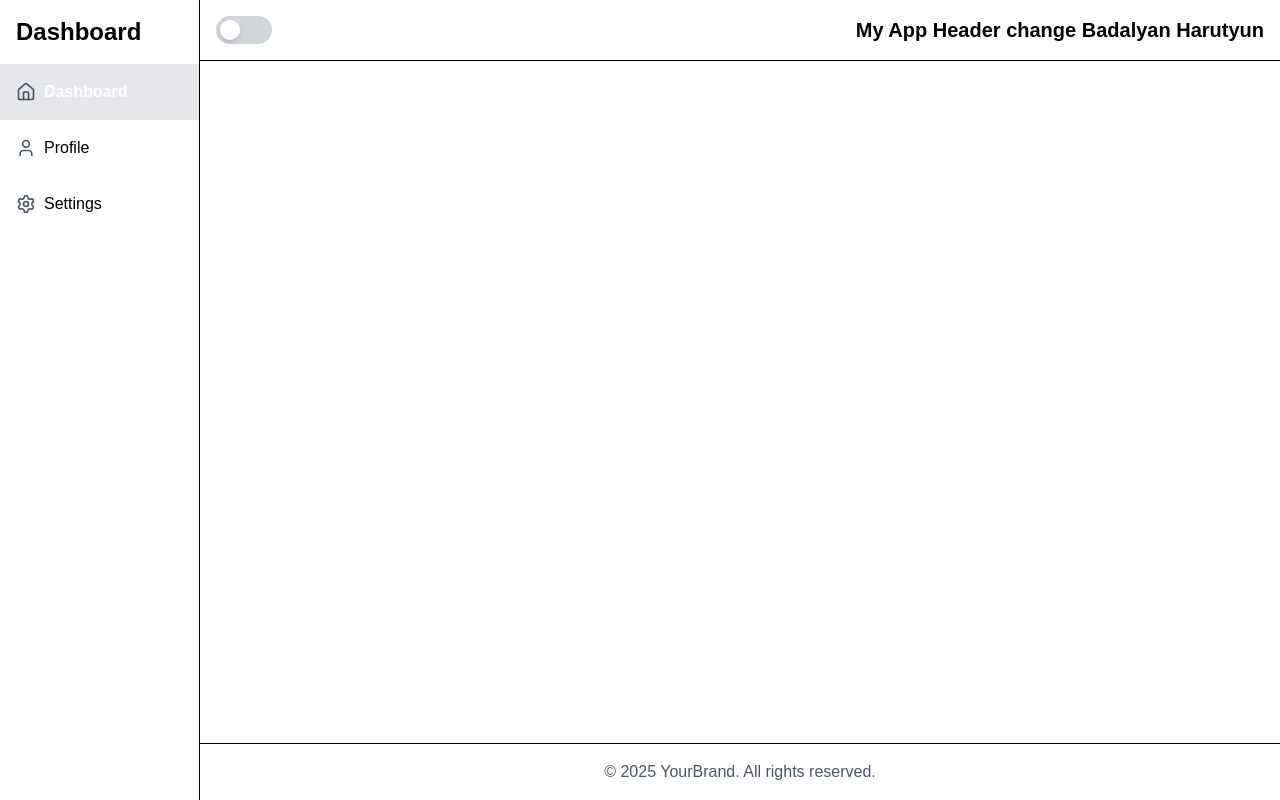
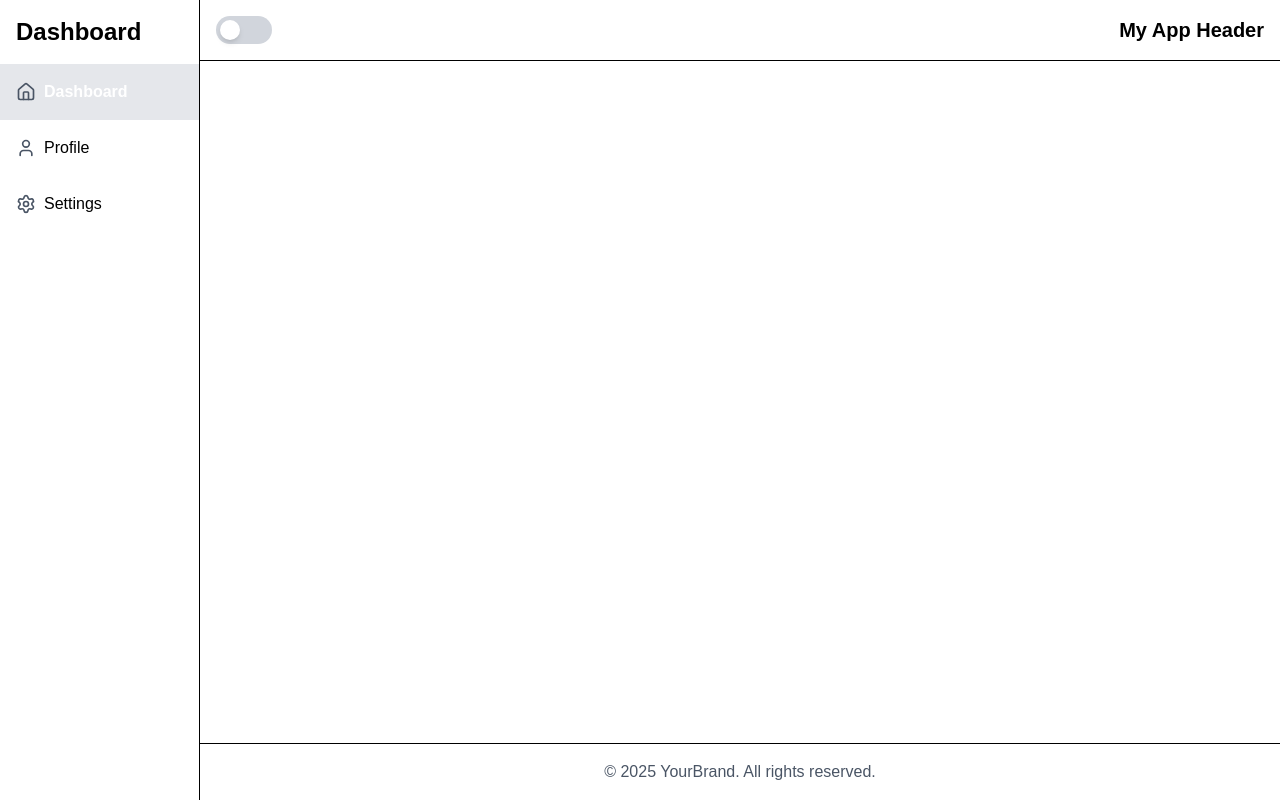
Before and after one commit to HakobPoghosyan30072000/shop, a Next.js app in the folder dashboard/: page / in a window 1280 px wide. Built offline with nearby package versions, Linux system fonts and the light colour scheme.

Commit message:
Replace yml with txt and update Header

```diff
--- a/dashboard/components/layout/Header.tsx
+++ b/dashboard/components/layout/Header.tsx
@@ -22,7 +22,7 @@ const { dark, toggleDark } = useContext(DarkModeContext);
         }`}
       ></div>
     </button>
-      <h1 className="text-xl font-bold">My App Header change Badalyan Harutyun</h1>
+      <h1 className="text-xl font-bold">My App Header</h1>
       </div>
     </header>
   );
```
